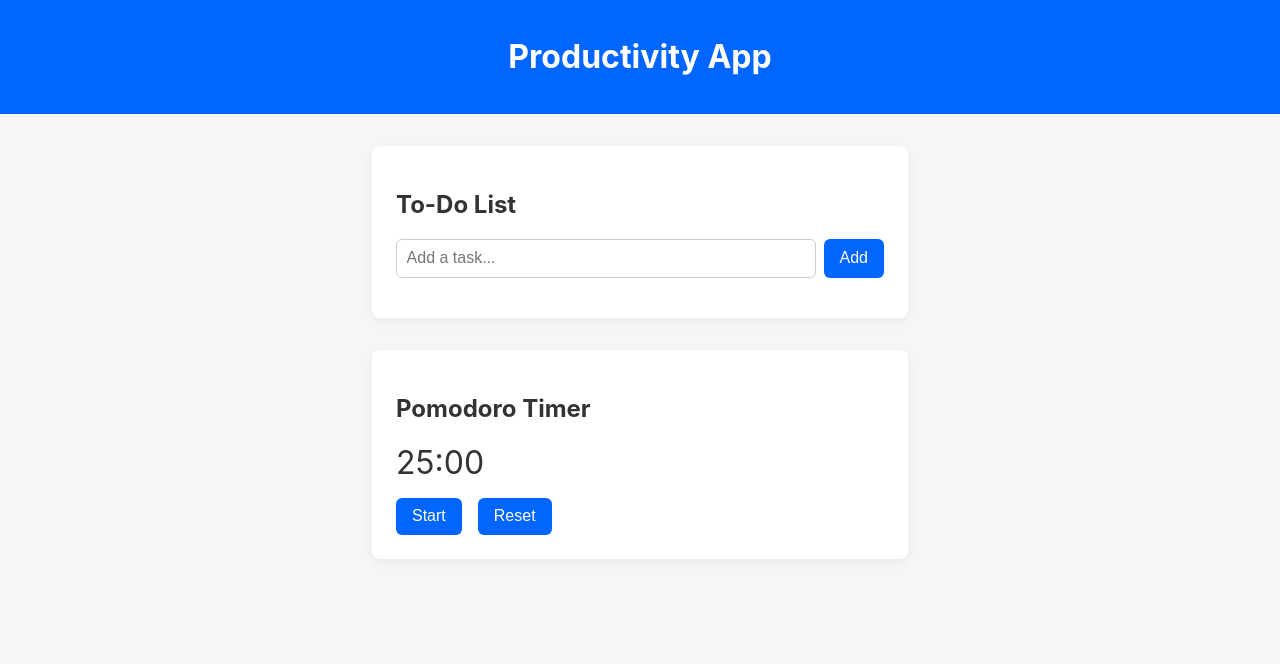
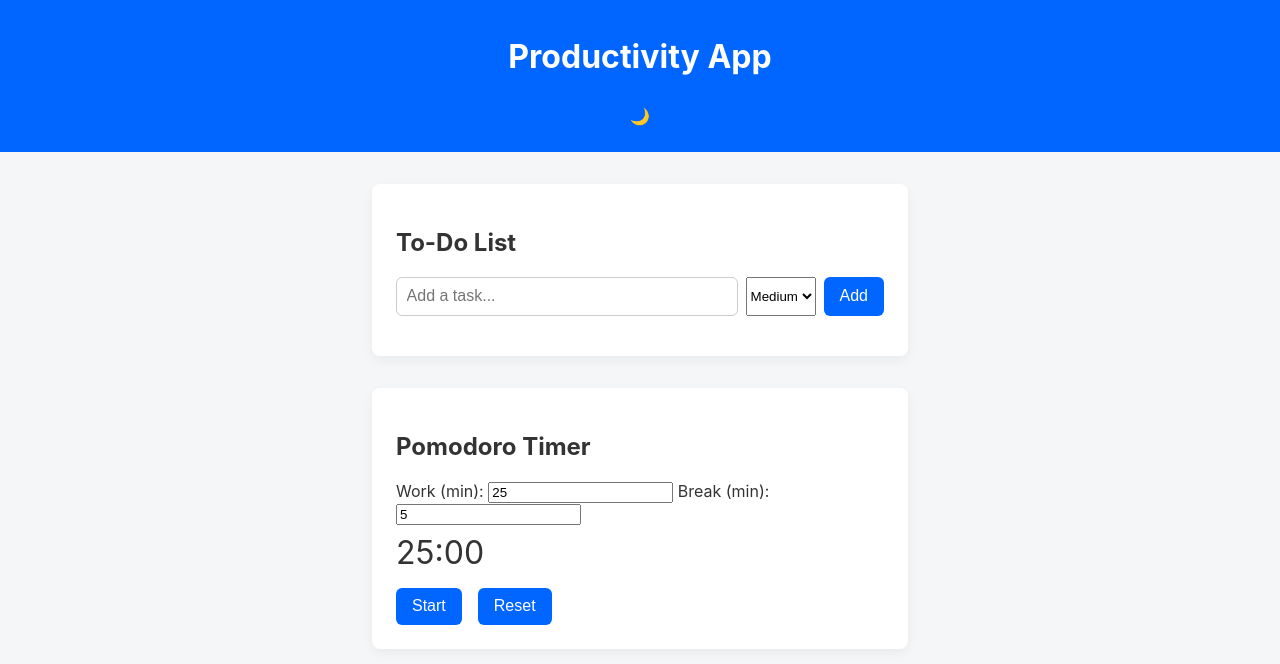
Before and after one commit to Askansz-Tech/To-Do-List, a plain HTML site: page index.html in a window 1280 px wide. Drawn offline with Linux system fonts and the light colour scheme.

Commit message:
Update index.html

```diff
--- a/index.html
+++ b/index.html
@@ -4,12 +4,12 @@
   <meta charset="UTF-8" />
   <meta name="viewport" content="width=device-width, initial-scale=1.0"/>
   <title>Productivity App</title>
-  <link rel="manifest" href="manifest.json">
   <link rel="stylesheet" href="style.css" />
 </head>
 <body>
   <header>
     <h1>Productivity App</h1>
+    <button id="themeToggle">🌙</button>
   </header>
 
   <main>
@@ -17,6 +17,11 @@
       <h2>To-Do List</h2>
       <div class="input-group">
         <input type="text" id="taskInput" placeholder="Add a task..." />
+        <select id="priority">
+          <option value="low">Low</option>
+          <option value="medium" selected>Medium</option>
+          <option value="high">High</option>
+        </select>
         <button onclick="addTask()">Add</button>
       </div>
       <ul id="taskList"></ul>
@@ -24,11 +29,20 @@
 
     <section class="card">
       <h2>Pomodoro Timer</h2>
+      <div class="timer-settings">
+        <label>
+          Work (min): <input type="number" id="workTime" value="25" min="1">
+        </label>
+        <label>
+          Break (min): <input type="number" id="breakTime" value="5" min="1">
+        </label>
+      </div>
       <div id="timeDisplay">25:00</div>
       <div class="btn-group">
         <button onclick="startTimer()">Start</button>
         <button onclick="resetTimer()">Reset</button>
       </div>
+      <div id="sessionStatus"></div>
     </section>
   </main>
 
```
